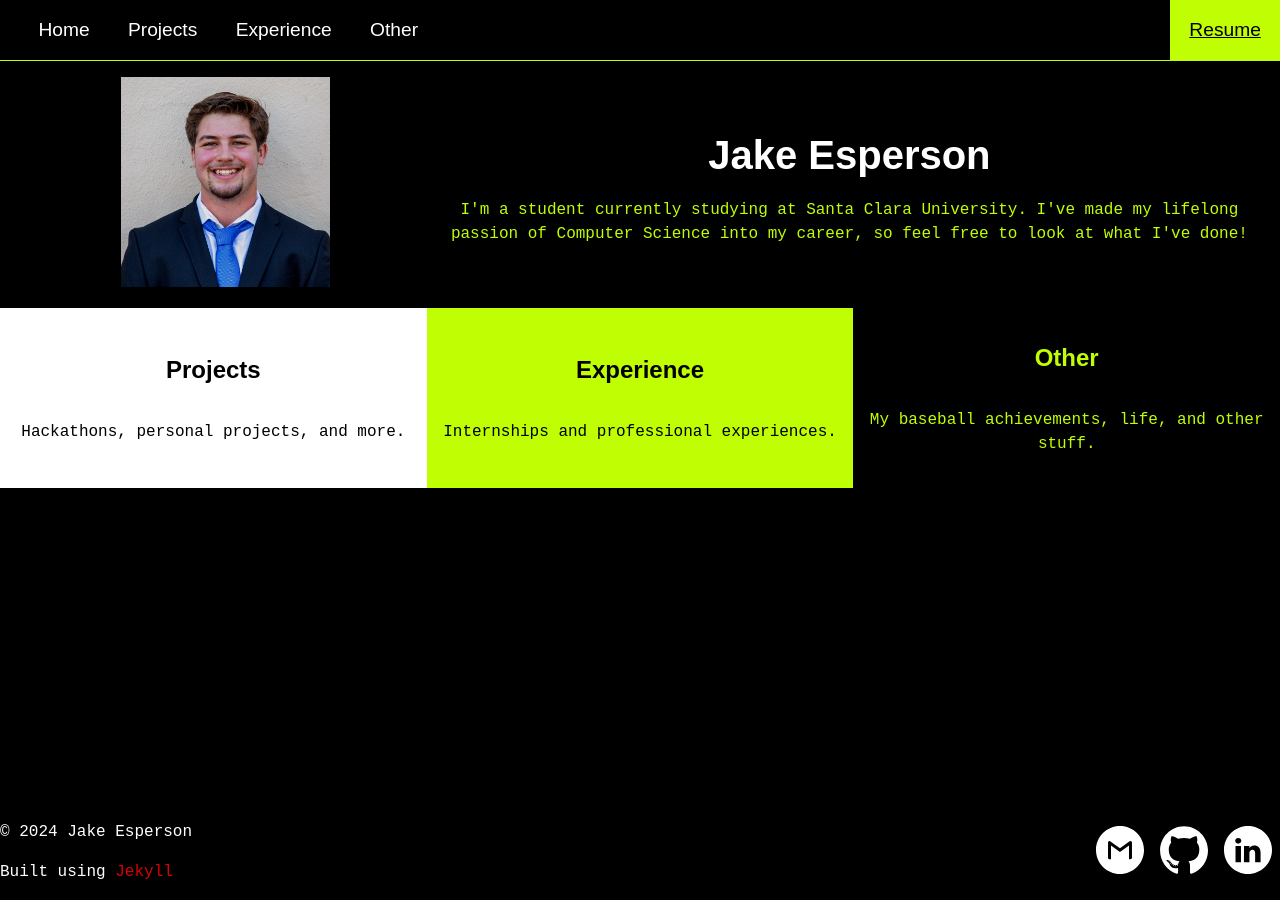
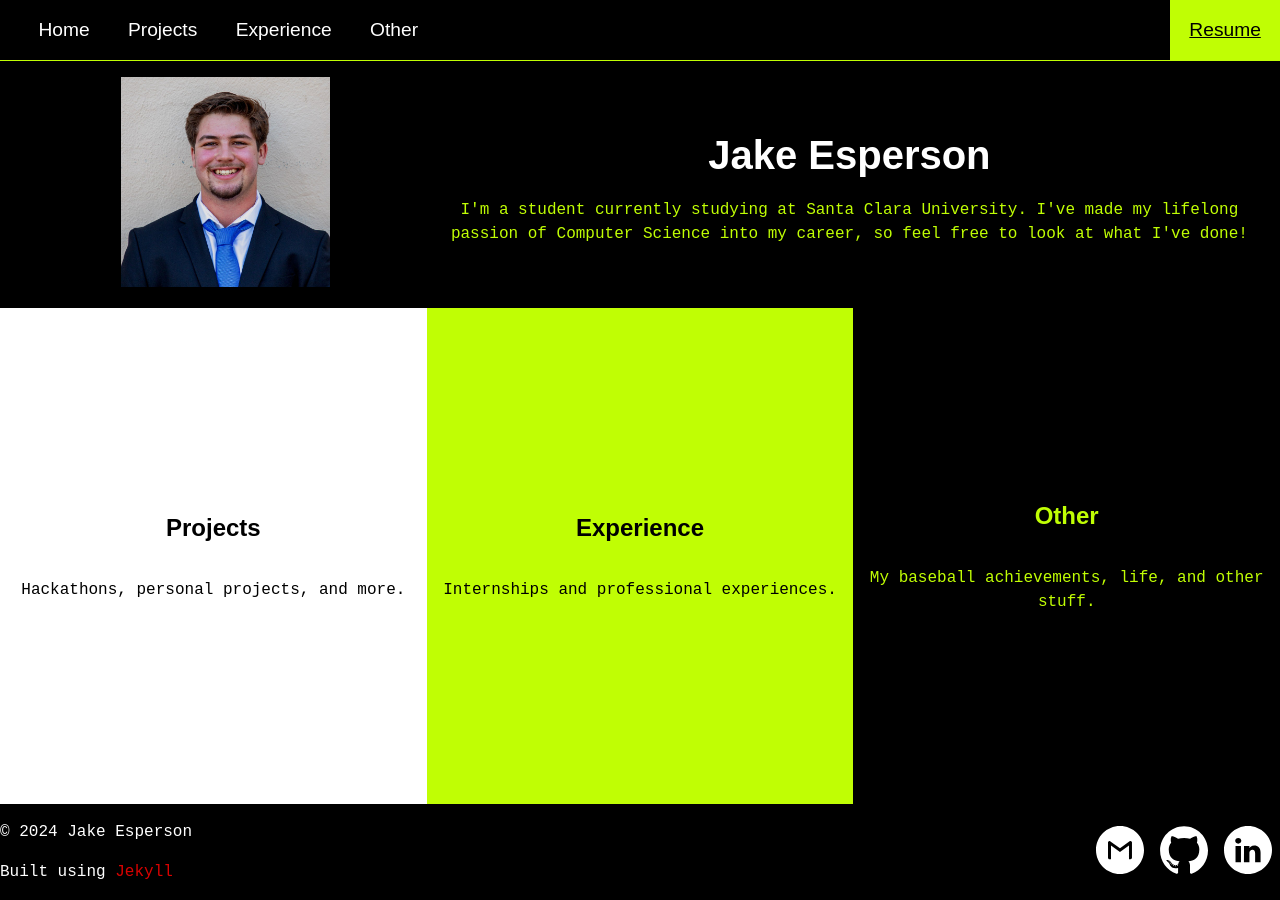
Before and after one commit to sipneat/personalPortfolio, a Jekyll site: the page built from index.html, in a window 1280 px wide. Built offline with Jekyll 4.4.1, drawn with Linux system fonts in a browser that asks for light colours.

Commit message:
messing with flex 1

```diff
--- a/_sass/main.scss
+++ b/_sass/main.scss
@@ -154,9 +154,10 @@ p {
 
 .pane {
   display: flex;
+  flex: 1;
 
   .paneItem {
-    width: 33%;
+    flex: 1;
     display: flex;
     flex-direction: column;
     align-items: center;
```
